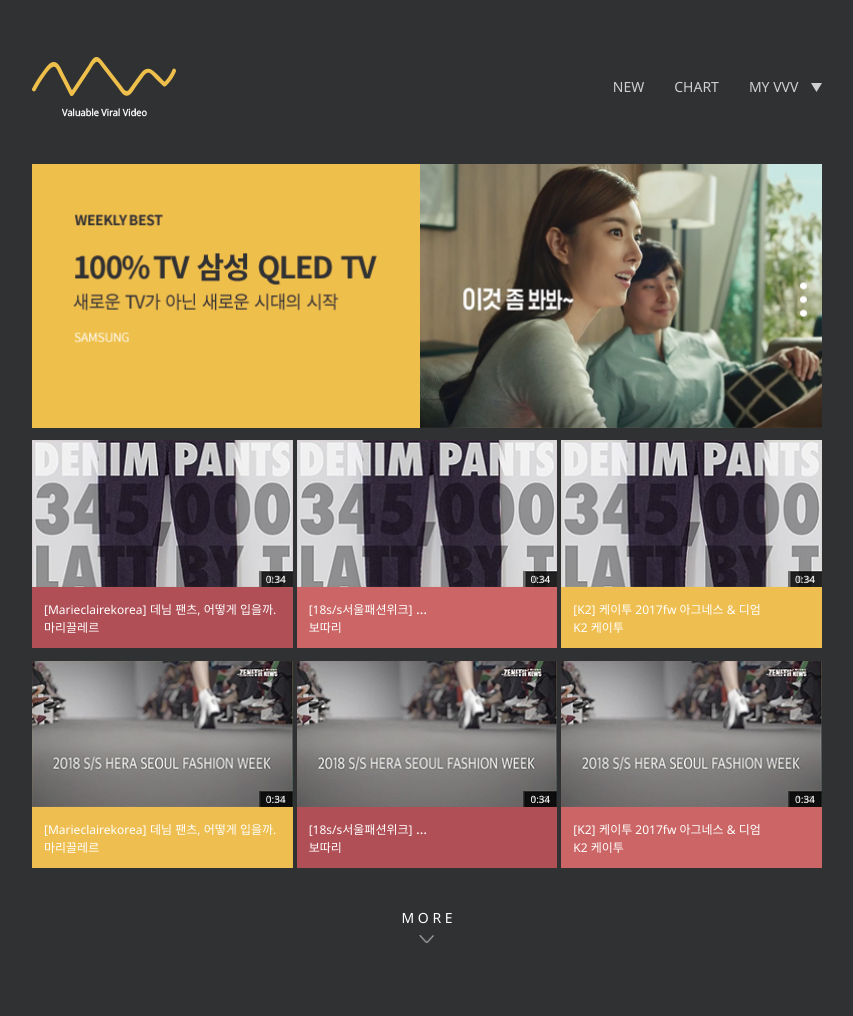
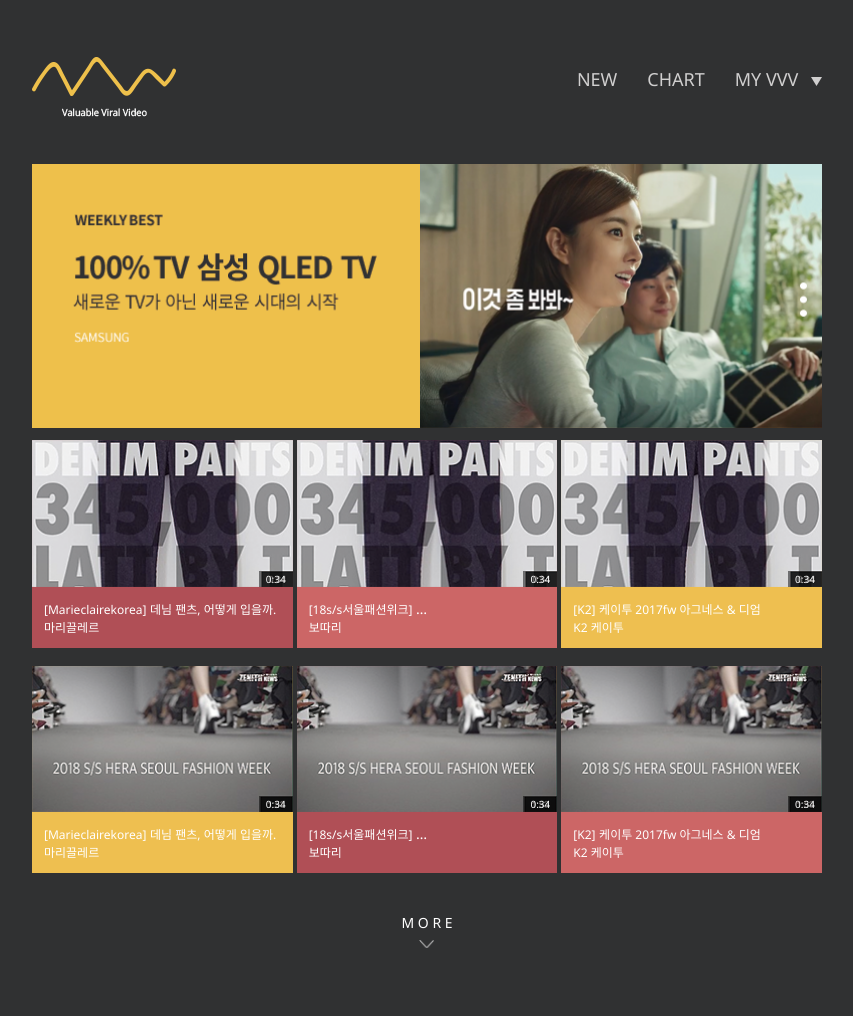
Before and after one commit to kyhfan/project_vvv, a PHP site: page / in a window 1280 px wide. Shown: the whole page, without its empty margins (213-1066 px from the left). Before the commit the page ends 943 px from the top, so only its background shows below. Run offline with PHP 8.4, Linux system fonts and the light colour scheme; some libraries are stand-ins or nearby versions.

Commit message:
메인 페이지 수정

```diff
--- a/css/style.css
+++ b/css/style.css
@@ -42,13 +42,12 @@
 	/*padding-left: 0;*/
 }
 /* overiding bootstrap source */
+
 .bg-layer.main {
 	background: #303132;
 }
-.container {
-	max-width: 790px;
-	padding: 39px 0;
-}
+
+/* mobile first */
 #header {
 	/*position: fixed;*/
 }
@@ -58,17 +57,18 @@
 }
 #header .inner .logo {
 	float: left;
+	width: 100px;
 }
 #header .inner .nav {
 	float: right;
-	margin-top: 20px;
+	margin-top: 10px;
 }
 #header .inner .nav ul li {
 	float: left;
 }
 #header .inner .nav ul li a {
 	display: inline-block;
-	padding-right: 30px;
+	padding-right: 15px;
 }
 #header .inner .nav ul li:last-child a {
 	padding-right: 0;
@@ -78,6 +78,7 @@
 	color: #d0cfcf;
 	position: relative;
 	transition: color 0.2s ease;
+	font-size: 12px;
 }
 #header .inner .nav ul li a:hover span,
 #header .inner .nav ul li a:active span {
@@ -106,11 +107,51 @@
 	width: 11px;
 	height: 9px;
 }
+.main .banner.big {
+	margin-bottom: 12px;
+}
+.main .grid .row {
+	/*margin-top: 13px;*/
+}
+.main .grid .row:first-child {
+	margin-top: 0;
+}
+.grid .m-col-1 {
+	width: 100%;
+	float: none;
+}
+/* mobile first */
+
+
+/* public module */
+.grid .row {
+	margin: 0;
+}
+/* public module */
+
+/* media querys branch point */
+/* 768px 이상 - 태블릿 */
+@media all and (min-width: 768px) {
+
+}
+/* 768px 이상 - 태블릿 */
+/* 992px 이상 - 데스크탑 */
+@media all and (min-width: 992px) {
+	#header .inner .logo {
+		width: auto;
+	}
+	#header .inner .nav ul li a {
+		padding-right: 30px;
+	}
+	#header .inner .nav ul li a span {
+		font-size: 18px;
+	}
+	.container {
+		max-width: 790px;
+		padding: 39px 0;
+	}
 	.content {
 		padding: 29px 0;
-}
-.main .banner.big {
-	margin-bottom: 12px;
 	}
 	.main .grid figure .thum {
 		/*padding: 0 1px;*/
@@ -142,12 +183,6 @@
 	.main .grid figure figcaption .publisher {
 		display: block;
 	}
-.main .grid .row {
-	margin-top: 13px;
-}
-.main .grid .row:first-child {
-	margin-top: 0;
-}
 	.more-cnt {
 		margin-top: 40px;
 		text-align: center;
@@ -168,17 +203,25 @@
 		margin: 0 auto;
 	}
 
-
-/* public module */
-.grid .row {
-	margin: 0;
-}
-.grid .col-4 {
+	.grid .d-col-3 {
 		width: 33%;
 		float: left;
 		margin-right: 0.5%;
 	}
-.grid .col-4:last-child {
+	.grid .d-col-3:nth-child(1),
+	.grid .d-col-3:nth-child(2),
+	.grid .d-col-3:nth-child(3) {
+		margin-top: 0;
+	}
+	.grid .d-col-3:nth-of-type(3n) {
 		margin-right: 0;
 	}
-/* public module */
+	.grid .d-col-3 {
+		margin-top: 18px;
+	}
+	.grid .d-col-3:last-child {
+		/*margin-right: 0;*/
+	}
+}
+/* 992px 이상 - 데스크탑 */
+/* media querys branch point */
--- a/index.html
+++ b/index.html
@@ -49,11 +49,13 @@
 					</div>
 					<div class="content">
 						<div class="banner big">
-							<img src="./images/main_banner.png">
+							<a href="javascript:void(0)">
+								<img src="./images/main_banner.png">
+							</a>
 						</div>
 						<div class="grid">
 							<div class="row">
-								<div class="col-4">
+								<div class="d-col-3 m-col-1">
 									<figure style="background:#b04f56;">
 										<a href="javascript:void(0)">
 											<div class="thum">
@@ -76,7 +78,7 @@
 										</a>
 									</figure>
 								</div>
-								<div class="col-4">
+								<div class="d-col-3 m-col-1">
 									<figure style="background:#cc6666;">
 										<a href="javascript:void(0)">
 											<div class="thum">
@@ -99,7 +101,7 @@
 										</a>
 									</figure>
 								</div>
-								<div class="col-4">
+								<div class="d-col-3 m-col-1">
 									<figure style="background:#eebf50;">
 										<a href="javascript:void(0)">
 											<div class="thum">
@@ -122,9 +124,7 @@
 										</a>
 									</figure>
 								</div>
-							</div>
-							<div class="row">
-								<div class="col-4">
+								<div class="d-col-3 m-col-1">
 									<figure style="background:#eebf50;">
 										<a href="javascript:void(0)">
 											<div class="thum">
@@ -147,7 +147,7 @@
 										</a>
 									</figure>
 								</div>
-								<div class="col-4">
+								<div class="d-col-3 m-col-1">
 									<figure style="background:#b04f56;">
 										<a href="javascript:void(0)">
 											<div class="thum">
@@ -170,7 +170,7 @@
 										</a>
 									</figure>
 								</div>
-								<div class="col-4">
+								<div class="d-col-3 m-col-1">
 									<figure style="background:#cc6666;">
 										<a href="javascript:void(0)">
 											<div class="thum">
```
Lines whose indentation alone changed are shown as unchanged.
